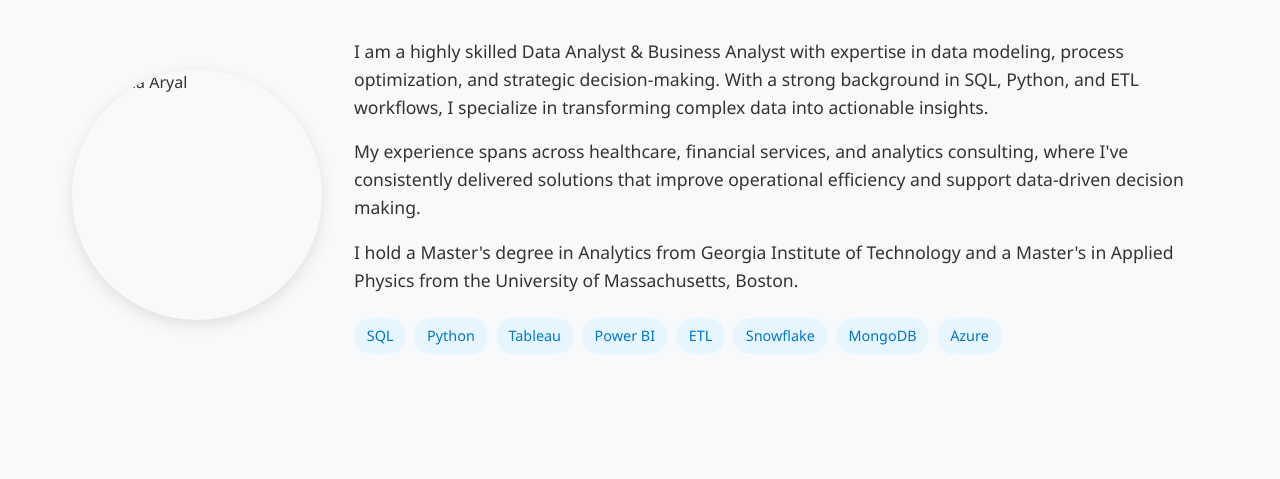
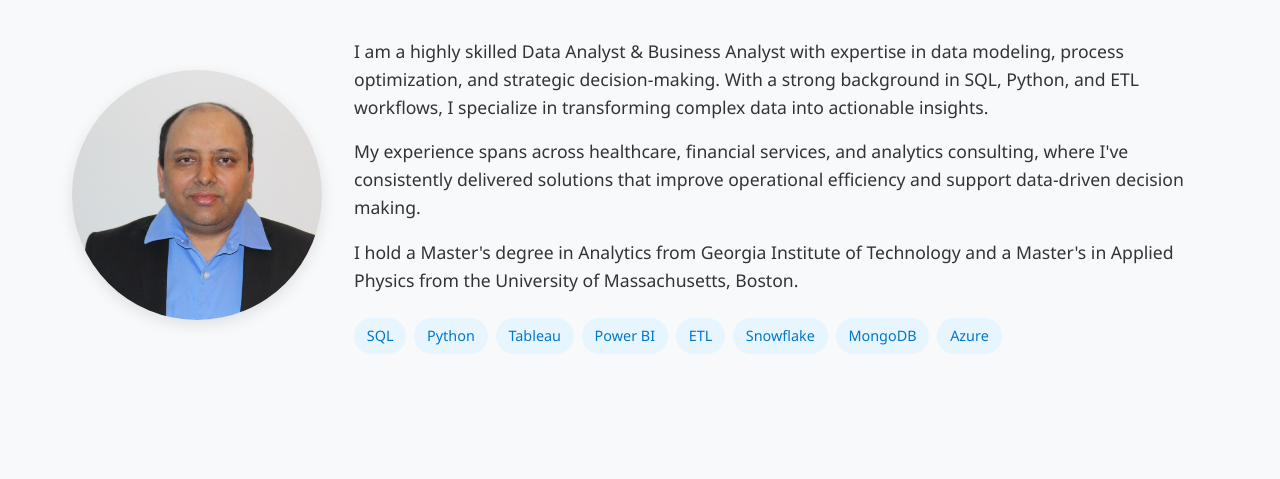
Before and after one commit to kraryal/kraryal.github.io, a plain HTML site: page index.html in a window 1280 px wide. Shown: the part 312-791 px from the top of the page. Drawn offline with Linux system fonts and the light colour scheme; a script that the page names is missing.

Commit message:
Update index.html

```diff
--- a/index.html
+++ b/index.html
@@ -24,7 +24,7 @@
     <section id="about">
         <h2>About Me</h2>
         <div class="about-container">
-            <img src="krishna.jpg" alt="Krishna Aryal" class="profile-photo">
+            <img src="images/krishna.jpg" alt="Krishna Aryal" class="profile-photo">
             <div class="about-text">
                 <p>I am a highly skilled Data Analyst & Business Analyst with expertise in data modeling, process optimization, and strategic decision-making. With a strong background in SQL, Python, and ETL workflows, I specialize in transforming complex data into actionable insights.</p>
                 <p>My experience spans across healthcare, financial services, and analytics consulting, where I've consistently delivered solutions that improve operational efficiency and support data-driven decision making.</p>
```
